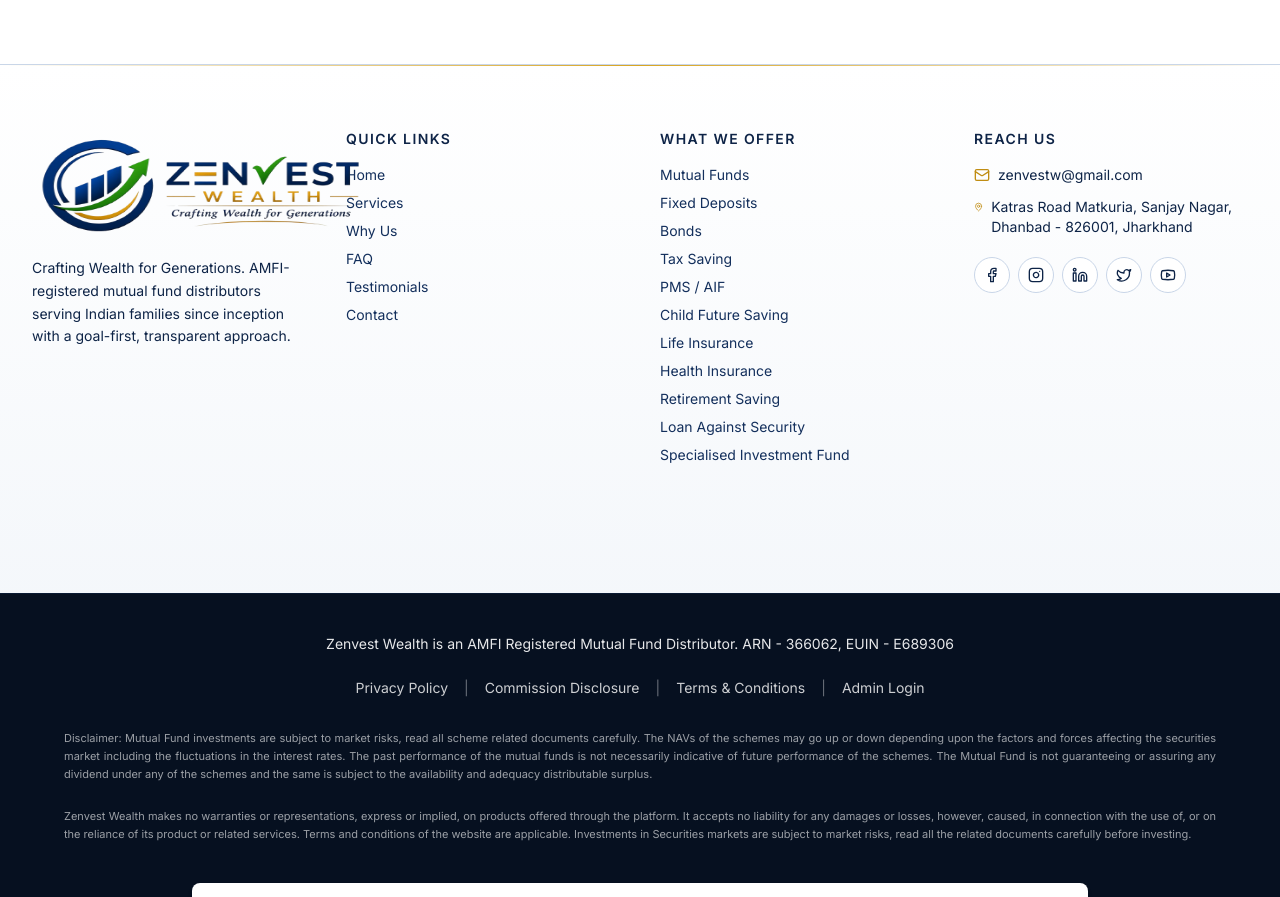
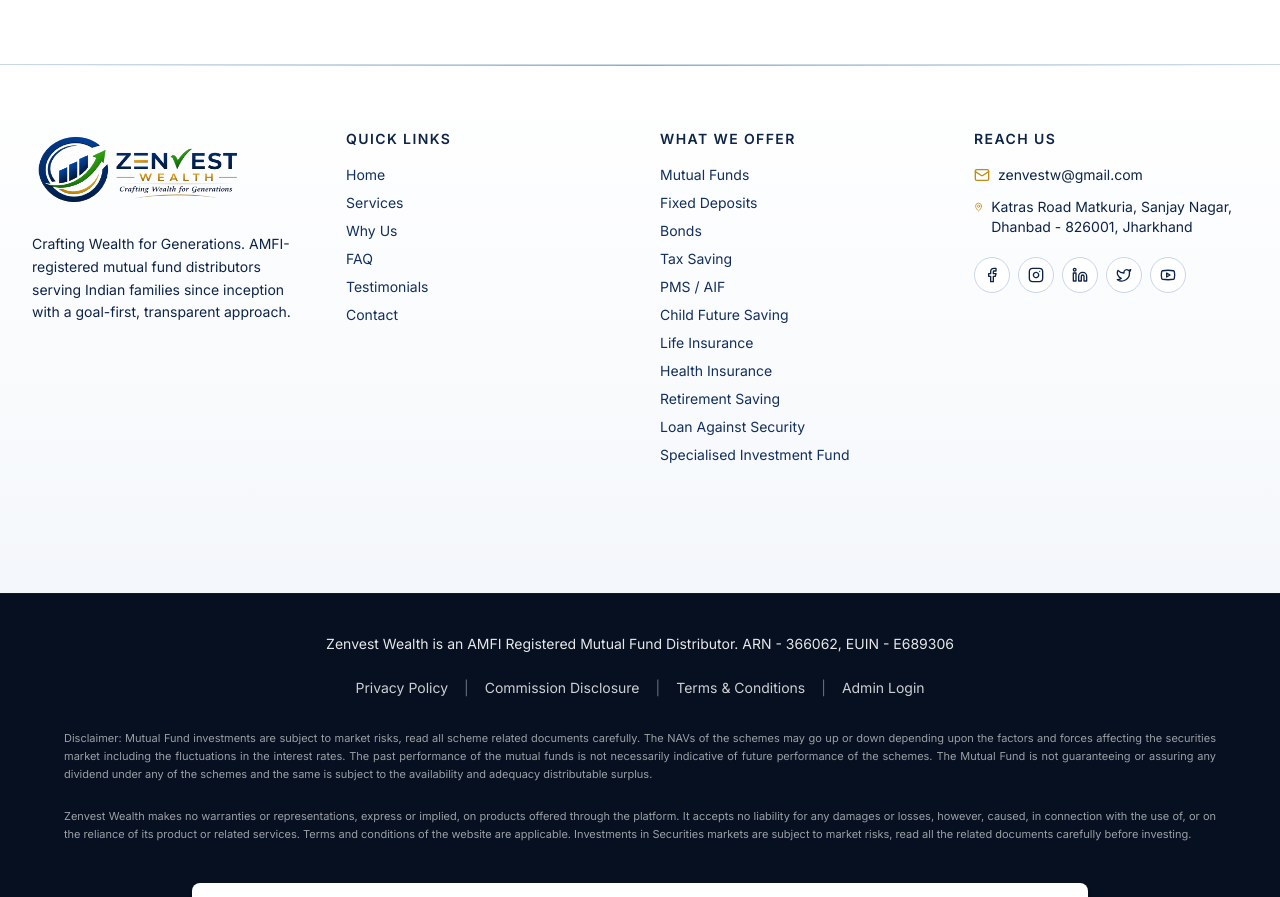
Before and after one commit to Namayjain/Zenvest, a Next.js app: page / in a window 1280 px wide. Shown: the part 8200-9097 px from the top of the page. Built offline with nearby package versions, Linux system fonts and the light colour scheme; grey boxes are pictures that could not be loaded.

Commit message:
UI: Adjust footer logo sizing to prevent text overlap

```diff
--- a/components/Footer.tsx
+++ b/components/Footer.tsx
@@ -13,8 +13,8 @@
         className="pointer-events-none absolute inset-x-0 top-0 h-px bg-gradient-to-r from-transparent via-gold-400 to-transparent"
       />
       <Container className="grid gap-10 py-16 md:grid-cols-2 lg:grid-cols-4">
-        <div className="space-y-4">
-          <Logo />
+        <div className="space-y-6">
+          <Logo size="normal" />
           <p className="max-w-xs text-sm leading-relaxed text-navy-700">
             {site.tagline}. AMFI-registered mutual fund distributors serving Indian
             families since inception with a goal-first, transparent approach.
--- a/components/Logo.tsx
+++ b/components/Logo.tsx
@@ -1,12 +1,16 @@
 import Link from "next/link";
 
-export default function Logo({ variant = "dark" }: { variant?: "dark" | "light" }) {
+export default function Logo({ variant = "dark", size = "large" }: { variant?: "dark" | "light", size?: "normal" | "large" }) {
   return (
     <Link href="/" className="group flex flex-col items-start overflow-visible">
       <img
         src="/images/logo.png"
         alt="Zenvest Wealth logo"
-        className="h-20 md:h-24 lg:h-28 w-auto object-contain scale-x-[1.25] origin-left"
+        className={
+          size === "large"
+            ? "h-20 md:h-24 lg:h-28 w-auto object-contain scale-x-[1.25] origin-left"
+            : "h-12 md:h-20 w-auto object-contain scale-x-[1.1] origin-left"
+        }
       />
     </Link>
   );
```
